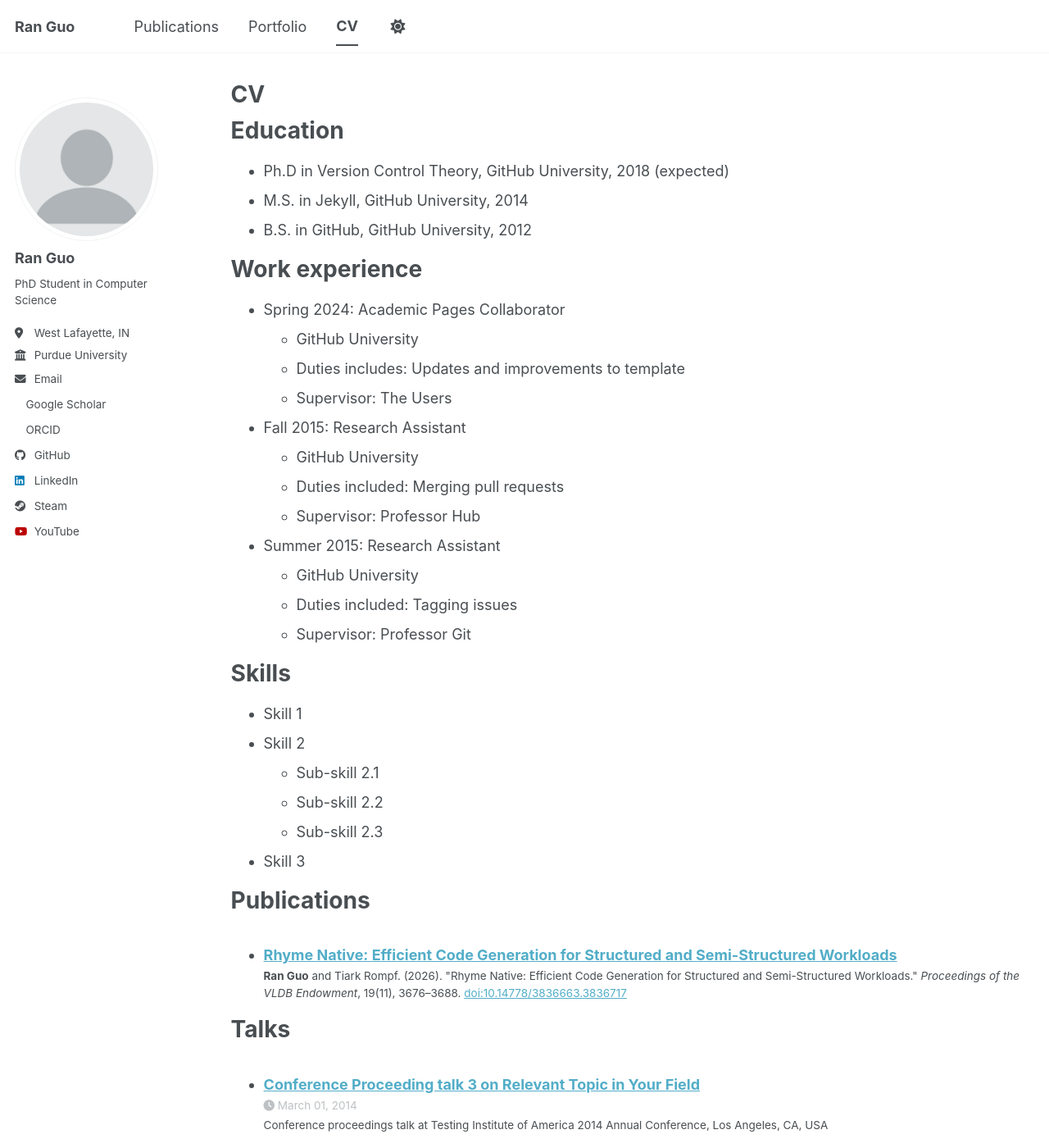
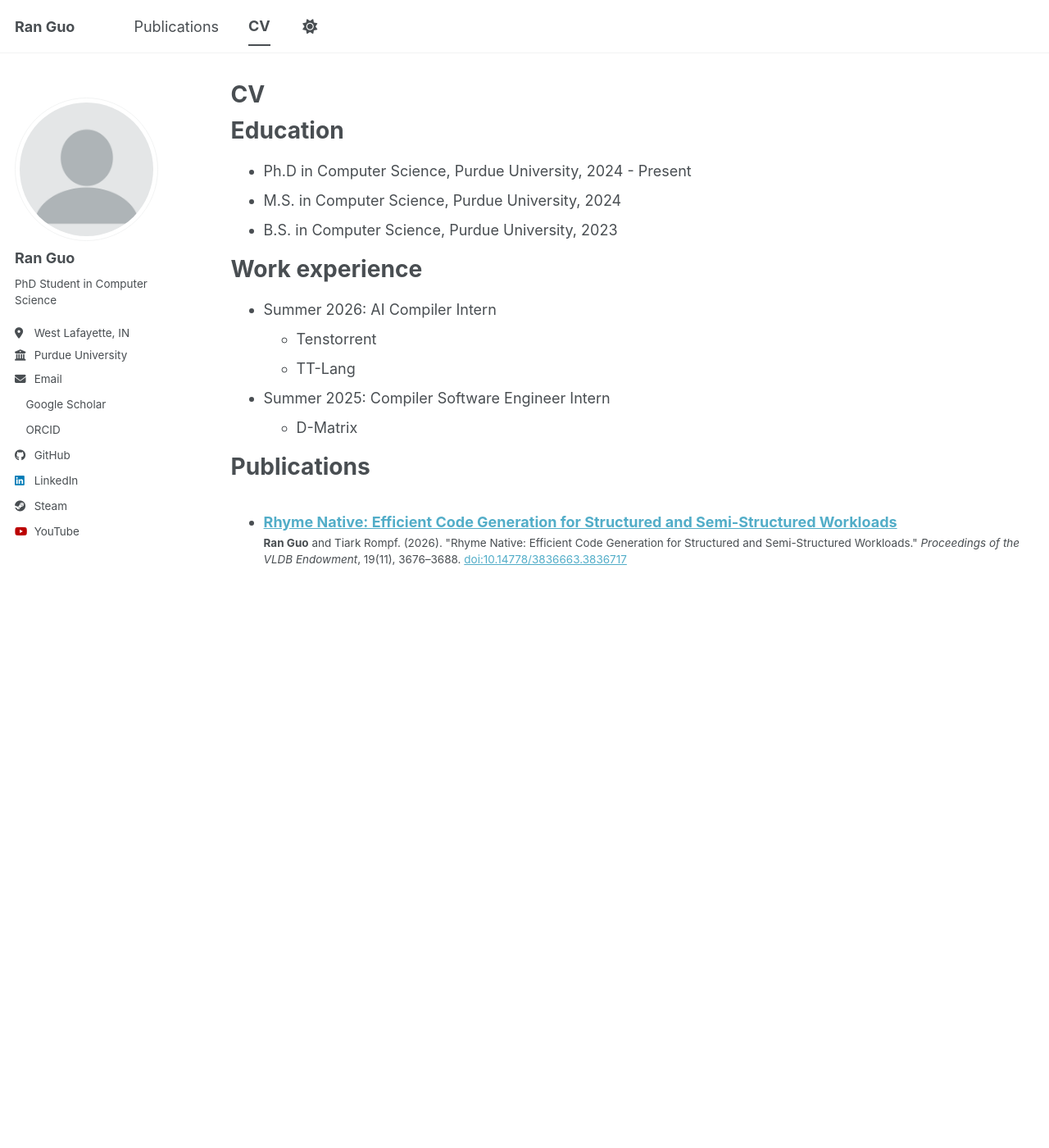
Before and after one commit to ranguo1108/ranguo1108.github.io, a Jekyll site: the page built from _pages/cv.md, in a window 1280 px wide and 1400 px high. Shown: the whole window at 82% size. Built offline with Jekyll 4.4.1, drawn with Linux system fonts in a browser that asks for light colours; a script bundle is joined from its source files by our own code; a style sheet for code colours, icons or effects is not loaded; some of the changed text lies outside the part shown.

Commit message:
update cv

```diff
--- a/_data/navigation.yml
+++ b/_data/navigation.yml
@@ -17,8 +17,8 @@ main:
   # - title: "Teaching"
   #   url: /teaching/
 
-  - title: "Portfolio"
-    url: /portfolio/
+  # - title: "Portfolio"
+  #   url: /portfolio/
 
   # - title: "Blog Posts"
   #   url: /year-archive/
--- a/_pages/cv.md
+++ b/_pages/cv.md
@@ -11,13 +11,20 @@ redirect_from:
 
 Education
 ======
-* Ph.D in Version Control Theory, GitHub University, 2018 (expected)
-* M.S. in Jekyll, GitHub University, 2014
-* B.S. in GitHub, GitHub University, 2012
+* Ph.D in Computer Science, Purdue University, 2024 - Present
+* M.S. in Computer Science, Purdue University, 2024
+* B.S. in Computer Science, Purdue University, 2023
 
 Work experience
 ======
-* Spring 2024: Academic Pages Collaborator
+* Summer 2026: AI Compiler Intern
+  * Tenstorrent
+  * TT-Lang
+
+* Summer 2025: Compiler Software Engineer Intern
+  * D-Matrix
+
+<!-- * Spring 2024: Academic Pages Collaborator
   * GitHub University
   * Duties includes: Updates and improvements to template
   * Supervisor: The Users
@@ -30,16 +37,16 @@ Work experience
 * Summer 2015: Research Assistant
   * GitHub University
   * Duties included: Tagging issues
-  * Supervisor: Professor Git
+  * Supervisor: Professor Git -->
 
-Skills
+<!-- Skills
 ======
 * Skill 1
 * Skill 2
   * Sub-skill 2.1
   * Sub-skill 2.2
   * Sub-skill 2.3
-* Skill 3
+* Skill 3 -->
 
 Publications
 ======
@@ -47,7 +54,7 @@ Publications
     {% include archive-single-cv.html %}
   {% endfor %}</ul>
 
-Talks
+<!-- Talks
 ======
   <ul>{% for post in site.talks reversed %}
     {% include archive-single-talk-cv.html  %}
@@ -61,4 +68,4 @@ Teaching
 
 Service and leadership
 ======
-* Currently signed in to 43 different slack teams
+* Currently signed in to 43 different slack teams -->
```
